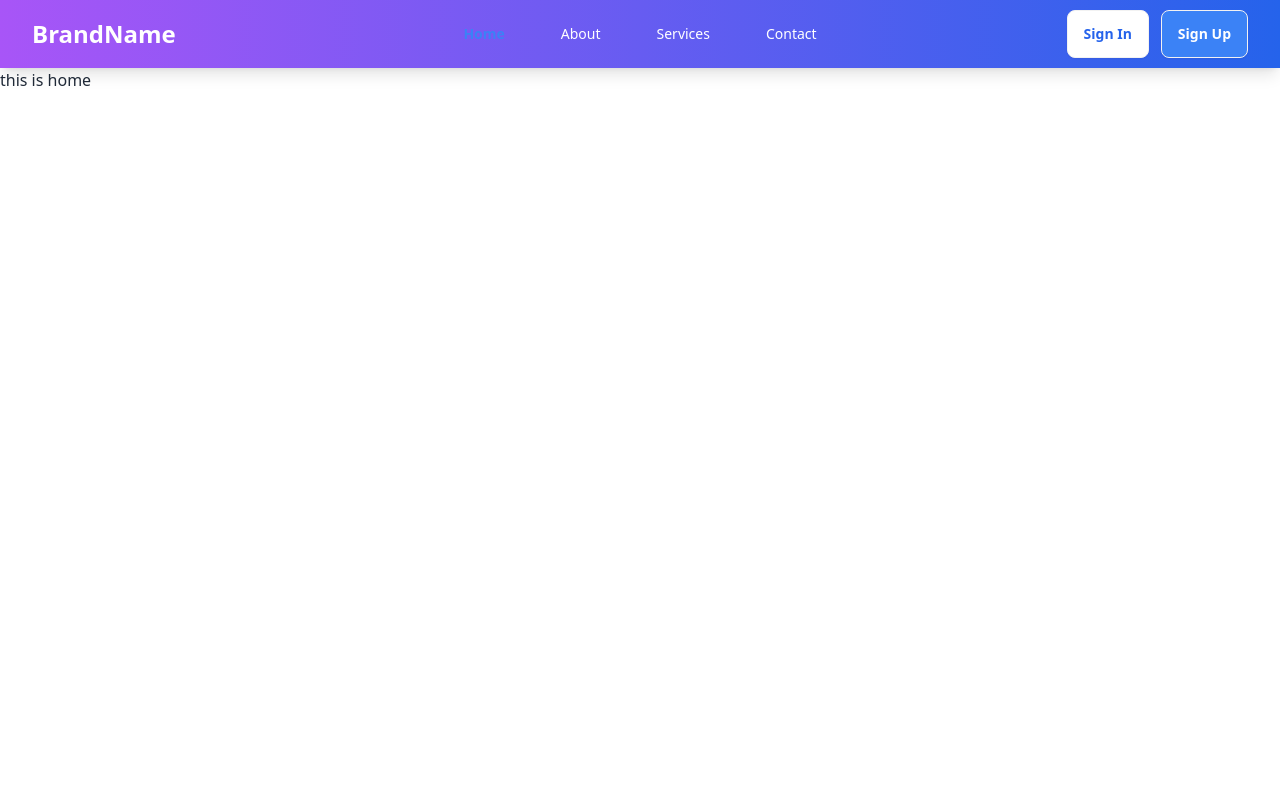
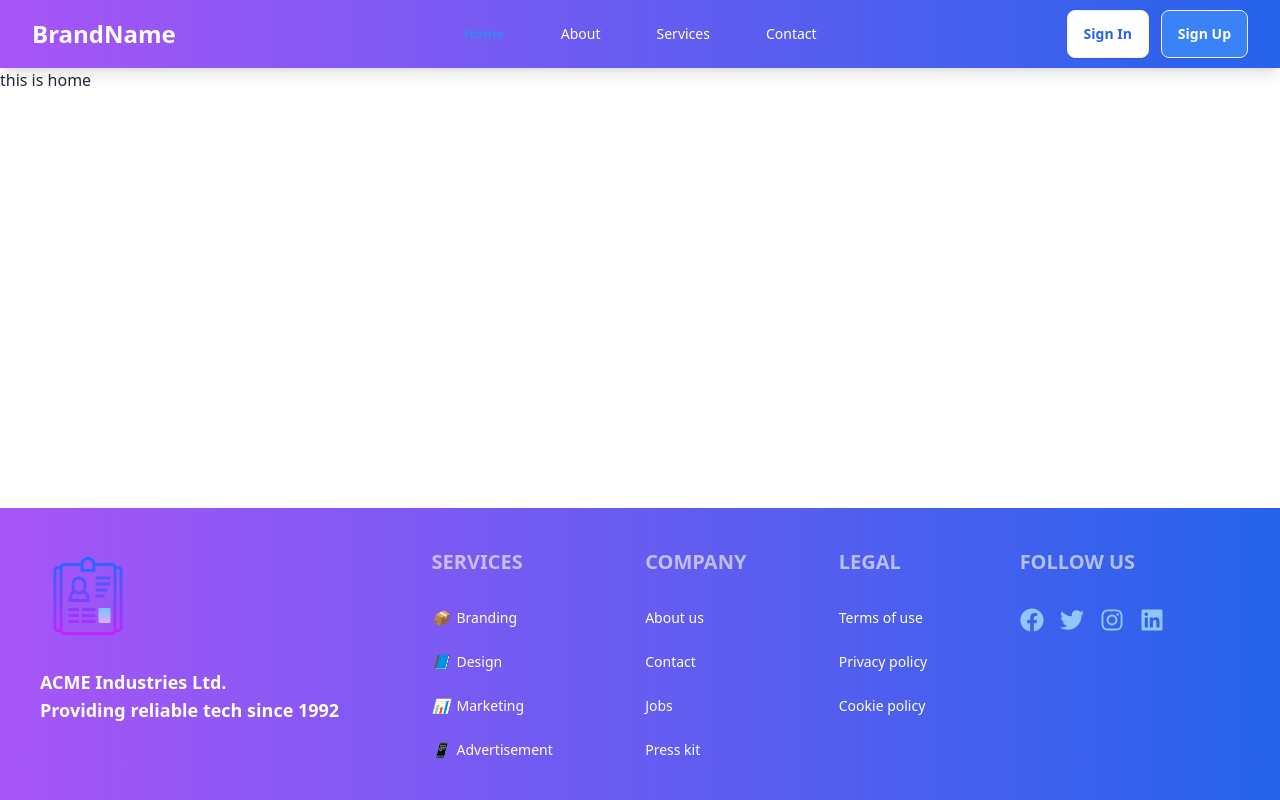
Before and after one commit to SudiptaRoy05/job-portal-client, a React (Vite) app: page / in a window 1280 px wide. Built offline with nearby package versions, Linux system fonts and the light colour scheme; no server answers.

Commit message:
footer added

```diff
--- a/index.html
+++ b/index.html
@@ -2,9 +2,9 @@
 <html lang="en" data-theme="light">
   <head>
     <meta charset="UTF-8" />
-    <link rel="icon" type="image/svg+xml" href="/vite.svg" />
+    <link rel="icon" type="image/svg+xml" href="./src/assets/Icon/favicon.png" />
     <meta name="viewport" content="width=device-width, initial-scale=1.0" />
-    <title>Vite + React</title>
+    <title>Job-Application</title>
   </head>
   <body>
     <div id="root"></div>
--- a/src/Layout/MainLayout.jsx
+++ b/src/Layout/MainLayout.jsx
@@ -1,12 +1,19 @@
 import { Outlet } from "react-router-dom";
 import Navbar from "../Pages/Shared/Navbar";
-
+import Footer from "../Pages/Shared/Footer";
 
 export default function MainLayout() {
     return (
-        <div className="max-w-7xl mx-auto">
-            <Navbar></Navbar>
-            <Outlet></Outlet>
+        <div className="max-w-7xl mx-auto h-screen flex flex-col">
+            <header className="flex-shrink-0">
+                <Navbar></Navbar>
+            </header>
+            <main className="flex-grow overflow-auto">
+                <Outlet></Outlet>
+            </main>
+            <footer className="flex-shrink-0">
+                <Footer></Footer>
+            </footer>
         </div>
     )
 }
--- /dev/null
+++ b/src/Pages/Shared/Footer.jsx
@@ -0,0 +1,63 @@
+import { FaFacebook, FaTwitter, FaInstagram, FaLinkedin } from "react-icons/fa";
+import logo from '../../assets/Icon/LOGO.png'
+export default function Footer() {
+    return (
+        <div>
+            <footer className="footer bg-gradient-to-r from-purple-500 to-blue-600 text-white p-10">
+                <aside className="space-y-4">
+                    <img src={logo} alt="LOGO" />
+                    <p className="text-lg font-semibold">
+                        ACME Industries Ltd.
+                        <br />
+                        Providing reliable tech since 1992
+                    </p>
+                </aside>
+                <nav className="space-y-4">
+                    <h6 className="footer-title text-xl font-semibold">Services</h6>
+                    <a className="link link-hover text-white flex items-center gap-2">
+                        <i className="text-blue-300">&#x1F4E6;</i> Branding
+                    </a>
+                    <a className="link link-hover text-white flex items-center gap-2">
+                        <i className="text-blue-300">&#x1F4D8;</i> Design
+                    </a>
+                    <a className="link link-hover text-white flex items-center gap-2">
+                        <i className="text-blue-300">&#x1F4CA;</i> Marketing
+                    </a>
+                    <a className="link link-hover text-white flex items-center gap-2">
+                        <i className="text-blue-300">&#x1F4F1;</i> Advertisement
+                    </a>
+                </nav>
+                <nav className="space-y-4">
+                    <h6 className="footer-title text-xl font-semibold">Company</h6>
+                    <a className="link link-hover text-white">About us</a>
+                    <a className="link link-hover text-white">Contact</a>
+                    <a className="link link-hover text-white">Jobs</a>
+                    <a className="link link-hover text-white">Press kit</a>
+                </nav>
+                <nav className="space-y-4">
+                    <h6 className="footer-title text-xl font-semibold">Legal</h6>
+                    <a className="link link-hover text-white">Terms of use</a>
+                    <a className="link link-hover text-white">Privacy policy</a>
+                    <a className="link link-hover text-white">Cookie policy</a>
+                </nav>
+                <div className="space-y-4">
+                    <h6 className="footer-title text-xl font-semibold">Follow Us</h6>
+                    <div className="flex space-x-4">
+                        <a href="https://facebook.com" className="text-blue-300 hover:text-blue-500">
+                            <FaFacebook size={24} />
+                        </a>
+                        <a href="https://twitter.com" className="text-blue-300 hover:text-blue-500">
+                            <FaTwitter size={24} />
+                        </a>
+                        <a href="https://instagram.com" className="text-blue-300 hover:text-blue-500">
+                            <FaInstagram size={24} />
+                        </a>
+                        <a href="https://linkedin.com" className="text-blue-300 hover:text-blue-500">
+                            <FaLinkedin size={24} />
+                        </a>
+                    </div>
+                </div>
+            </footer>
+        </div>
+    );
+}
```
Also changed, not shown: src/assets/Icon/LOGO.png (added), src/assets/Icon/favicon.png (added).
